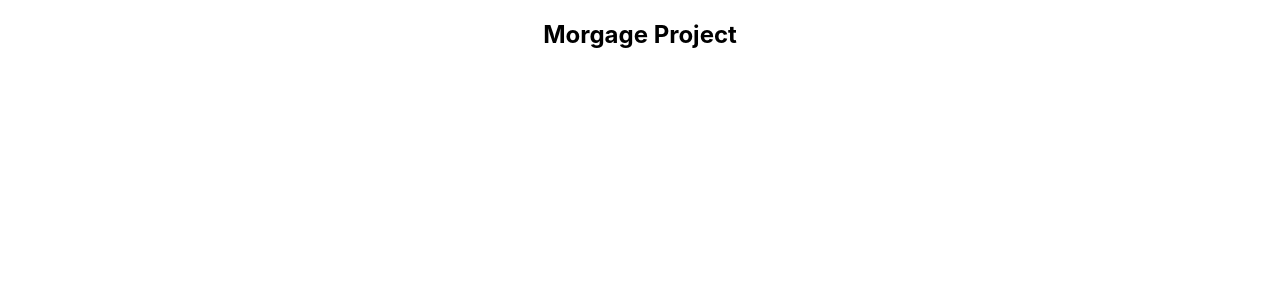
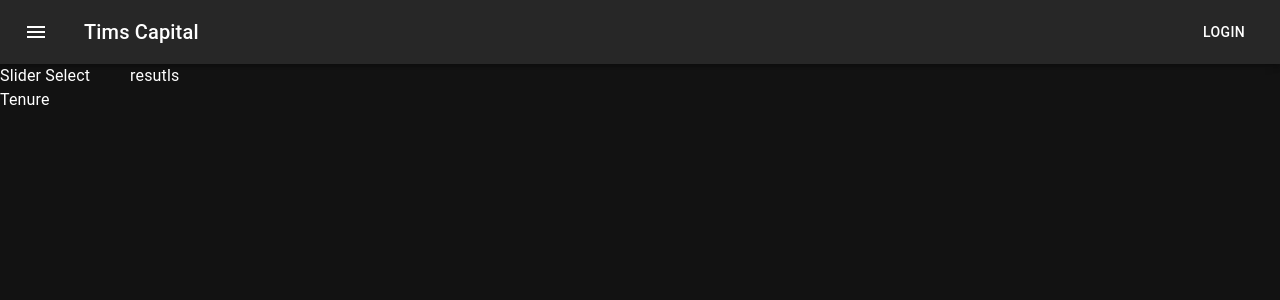
Before and after one commit to Bachan-kubi/mortgage-calculator, a React (Create React App) app: page / in a window 1280 px wide. Shown: the top 300 px of the page. Built offline with nearby package versions, Linux system fonts and the light colour scheme.

Commit message:
navbar edited

```diff
--- a/package.json
+++ b/package.json
@@ -5,6 +5,8 @@
   "dependencies": {
     "@emotion/react": "^11.11.0",
     "@emotion/styled": "^11.11.0",
+    "@mui/icons-material": "^5.11.16",
+    "@mui/material": "^5.13.0",
     "@mui/system": "^5.12.3",
     "@testing-library/jest-dom": "^5.16.5",
     "@testing-library/react": "^13.4.0",
--- a/src/App.js
+++ b/src/App.js
@@ -1,10 +1,23 @@
+import { Grid } from "@mui/material";
+import Navbar from "./components/parts/Navbar";
+import Results from "./components/parts/Results";
+import Tenure from "./components/parts/Tenure";
+import SliderSelect from "./components/parts/SliderSelect";
 
-import './App.css';
 
 function App() {
   return (
     <div className="App">
-      <h2>Morgage Project</h2>
+      <Navbar />
+      <Grid container spacing={5}>
+        <Grid item>
+          <SliderSelect />
+          <Tenure />
+        </Grid>
+        <Grid item>
+          <Results />
+        </Grid>
+      </Grid>
     </div>
   );
 }
--- /dev/null
+++ b/src/components/parts/Navbar.js
@@ -0,0 +1,34 @@
+import React from "react";
+import AppBar from "@mui/material/AppBar";
+import Box from "@mui/material/Box";
+import Toolbar from "@mui/material/Toolbar";
+import Typography from "@mui/material/Typography";
+import Button from "@mui/material/Button";
+import IconButton from "@mui/material/IconButton";
+import MenuIcon from "@mui/icons-material/Menu";
+
+const Navbar = () => {
+  return (
+    <Box sx={{ flexGrow: 1 }}>
+      <AppBar position="static">
+        <Toolbar>
+          <IconButton
+            size="large"
+            edge="start"
+            color="inherit"
+            aria-label="menu"
+            sx={{ mr: 3 }}
+          >
+            <MenuIcon />
+          </IconButton>
+          <Typography variant="h6" component="div" sx={{ flexGrow: 1 }}>
+            Tims Capital
+          </Typography>
+          <Button color="inherit">Login</Button>
+        </Toolbar>
+      </AppBar>
+    </Box>
+  );
+};
+
+export default Navbar;
--- /dev/null
+++ b/src/components/parts/Results.js
@@ -0,0 +1,11 @@
+import React from 'react';
+
+const Results = () => {
+    return (
+        <div>
+            resutls
+        </div>
+    );
+};
+
+export default Results;
--- /dev/null
+++ b/src/components/parts/SliderSelect.js
@@ -0,0 +1,11 @@
+import React from 'react';
+
+const SliderSelect = () => {
+    return (
+        <div>
+            Slider Select
+        </div>
+    );
+};
+
+export default SliderSelect;
--- /dev/null
+++ b/src/components/parts/Tenure.js
@@ -0,0 +1,11 @@
+import React from 'react';
+
+const Tenure = () => {
+    return (
+        <div>
+            Tenure
+        </div>
+    );
+};
+
+export default Tenure;
--- /dev/null
+++ b/src/components/theme/Theme.js
@@ -0,0 +1,9 @@
+import { createTheme } from "@mui/material";
+
+
+
+export const theme = createTheme({
+    palette: {
+        mode: 'dark',
+      },
+})
--- a/src/index.js
+++ b/src/index.js
@@ -3,11 +3,19 @@ import ReactDOM from 'react-dom/client';
 import './index.css';
 import App from './App';
 import reportWebVitals from './reportWebVitals';
+import { ThemeProvider} from '@mui/material/styles';
+import CssBaseline from '@mui/material/CssBaseline';
+import { theme } from './components/theme/Theme';
+
 
 const root = ReactDOM.createRoot(document.getElementById('root'));
 root.render(
   <React.StrictMode>
+    <ThemeProvider theme={theme}>
     <App />
+    <CssBaseline />
+    </ThemeProvider>
+
   </React.StrictMode>
 );
 
```
Also changed, not shown: src/components/common/SliderComponents.js (added, +11 -0 lines), 1 other file (tests, documents, lock files or other folders).
